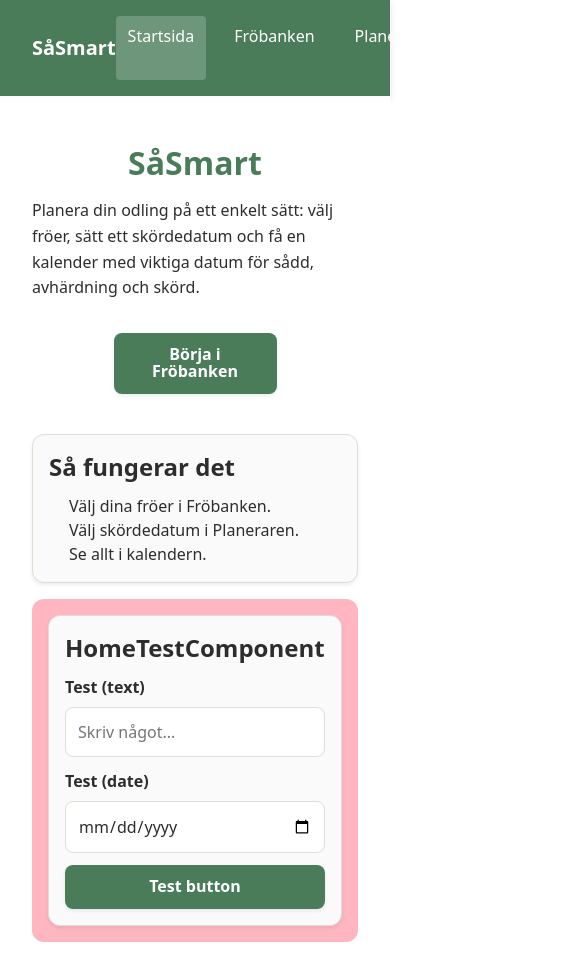
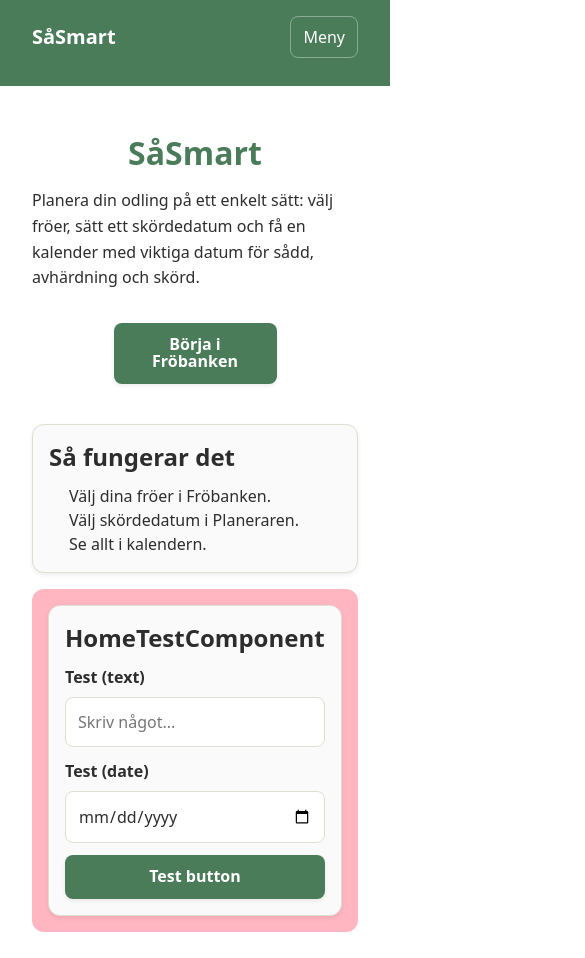
Before and after one commit to M-Lenvik/Examensarbete-SowSmart, a React (Vite) app: page / in a window 390 px wide. Shown: the top 958 px of the page, 585 px wide, since content can reach past the window. Built offline with nearby package versions, Linux system fonts and the light colour scheme.

Commit message:
feat: make header mobile-first with collapsible menu

```diff
--- a/src/components/Header/Header.scss
+++ b/src/components/Header/Header.scss
@@ -14,15 +14,28 @@
 
 .header-content {
   @include container;
-  @include flex-between;
+  display: grid;
+  grid-template-columns: 1fr auto;
+  grid-template-areas:
+    "title menu"
+    "nav nav";
+  align-items: center;
+  gap: 0.75rem;
   padding: 0 1rem;
 
   @include tablet {
+    grid-template-columns: 1fr;
+    grid-template-areas:
+      "title"
+      "nav";
+    align-items: start;
+    justify-items: start;
     padding: 0 2rem;
   }
 }
 
 .header-title {
+  grid-area: title;
   font-size: 1.25rem;
   font-weight: 700;
   margin: 0;
@@ -37,11 +50,44 @@
   text-decoration: none;
 }
 
-.header-nav {
-  display: flex;
-  gap: 1rem;
+.header-menu-button {
+  grid-area: menu;
+  background: transparent;
+  border: 1px solid rgba(255, 255, 255, 0.35);
+  border-radius: 0.5rem;
+  padding: 0.5rem 0.75rem;
+  color: $header-text;
+  font: inherit;
+  cursor: pointer;
+  @include transition(background-color);
+
+  &:hover {
+    background-color: rgba(255, 255, 255, 0.1);
+  }
+
+  &:focus {
+    outline: 2px solid $accent-green;
+    outline-offset: 2px;
+  }
 
   @include tablet {
+    display: none;
+  }
+}
+
+.header-nav {
+  grid-area: nav;
+  display: none;
+  flex-direction: column;
+  gap: 0.5rem;
+
+  &.header-nav--open {
+    display: flex;
+  }
+
+  @include tablet {
+    display: flex;
+    flex-direction: row;
     gap: 1.5rem;
   }
 }
--- a/src/components/Header/Header.tsx
+++ b/src/components/Header/Header.tsx
@@ -1,7 +1,10 @@
 import { NavLink } from "react-router-dom";
+import { useState } from "react";
 import "./Header.scss";
 
 export const Header = () => {
+  const [isMenuOpen, setIsMenuOpen] = useState(false);
+
   return (
     <header className="header">
       <div className="header-content">
@@ -10,23 +13,54 @@ export const Header = () => {
             SåSmart
           </NavLink>
         </h1>
-        <nav className="header-nav">
-          <NavLink to="/" className="nav-link">
+
+        <button
+          type="button"
+          className="header-menu-button"
+          aria-label={isMenuOpen ? "Stäng meny" : "Öppna meny"}
+          aria-expanded={isMenuOpen}
+          onClick={() => setIsMenuOpen((prev) => !prev)}
+        >
+          Meny
+        </button>
+
+        <nav className={`header-nav ${isMenuOpen ? "header-nav--open" : ""}`}>
+          <NavLink to="/" className="nav-link" onClick={() => setIsMenuOpen(false)}>
             Startsida
           </NavLink>
-          <NavLink to="/plants" className="nav-link">
+          <NavLink
+            to="/plants"
+            className="nav-link"
+            onClick={() => setIsMenuOpen(false)}
+          >
             Fröbanken
           </NavLink>
-          <NavLink to="/planner" className="nav-link">
+          <NavLink
+            to="/planner"
+            className="nav-link"
+            onClick={() => setIsMenuOpen(false)}
+          >
             Planera
           </NavLink>
-          <NavLink to="/calendar" className="nav-link">
+          <NavLink
+            to="/calendar"
+            className="nav-link"
+            onClick={() => setIsMenuOpen(false)}
+          >
             Kalender
           </NavLink>
-          <NavLink to="/my-garden" className="nav-link">
+          <NavLink
+            to="/my-garden"
+            className="nav-link"
+            onClick={() => setIsMenuOpen(false)}
+          >
             Min frösida
           </NavLink>
-          <NavLink to="/about" className="nav-link">
+          <NavLink
+            to="/about"
+            className="nav-link"
+            onClick={() => setIsMenuOpen(false)}
+          >
             Om
           </NavLink>
         </nav>
```
